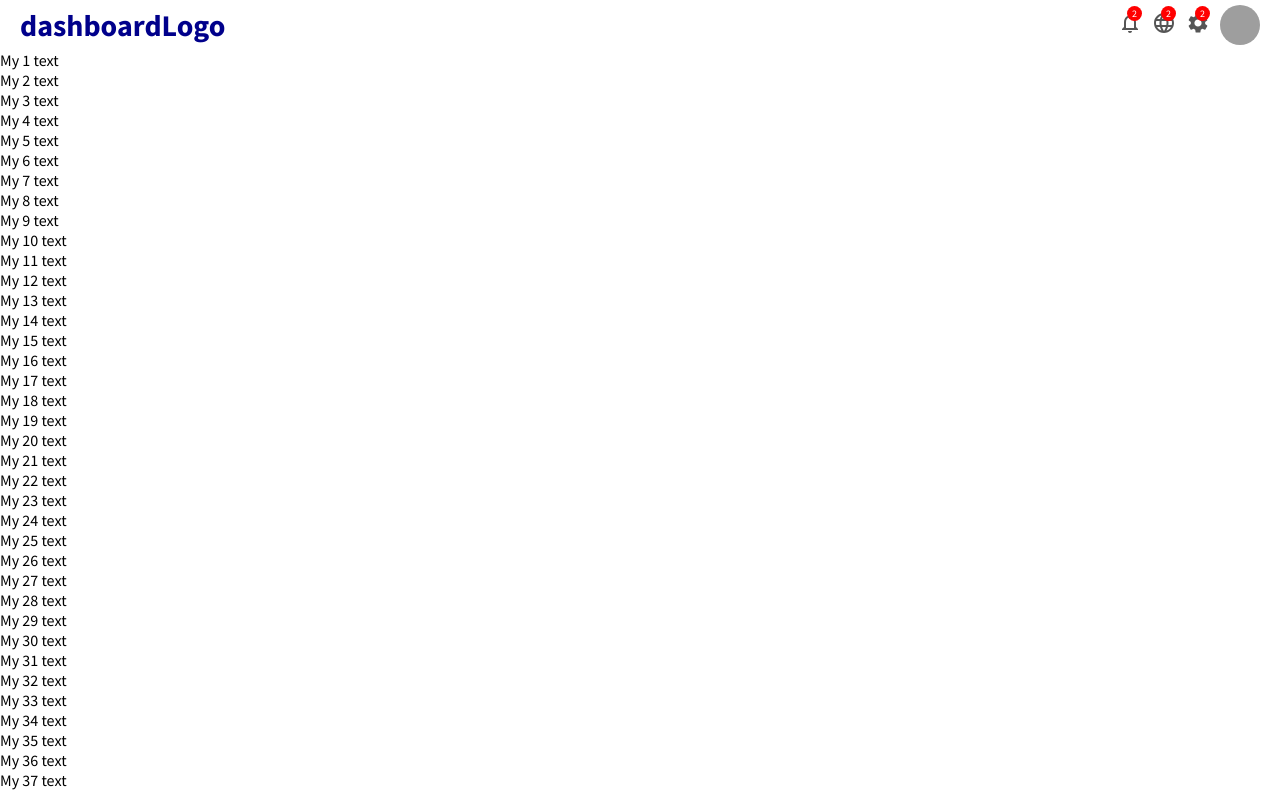
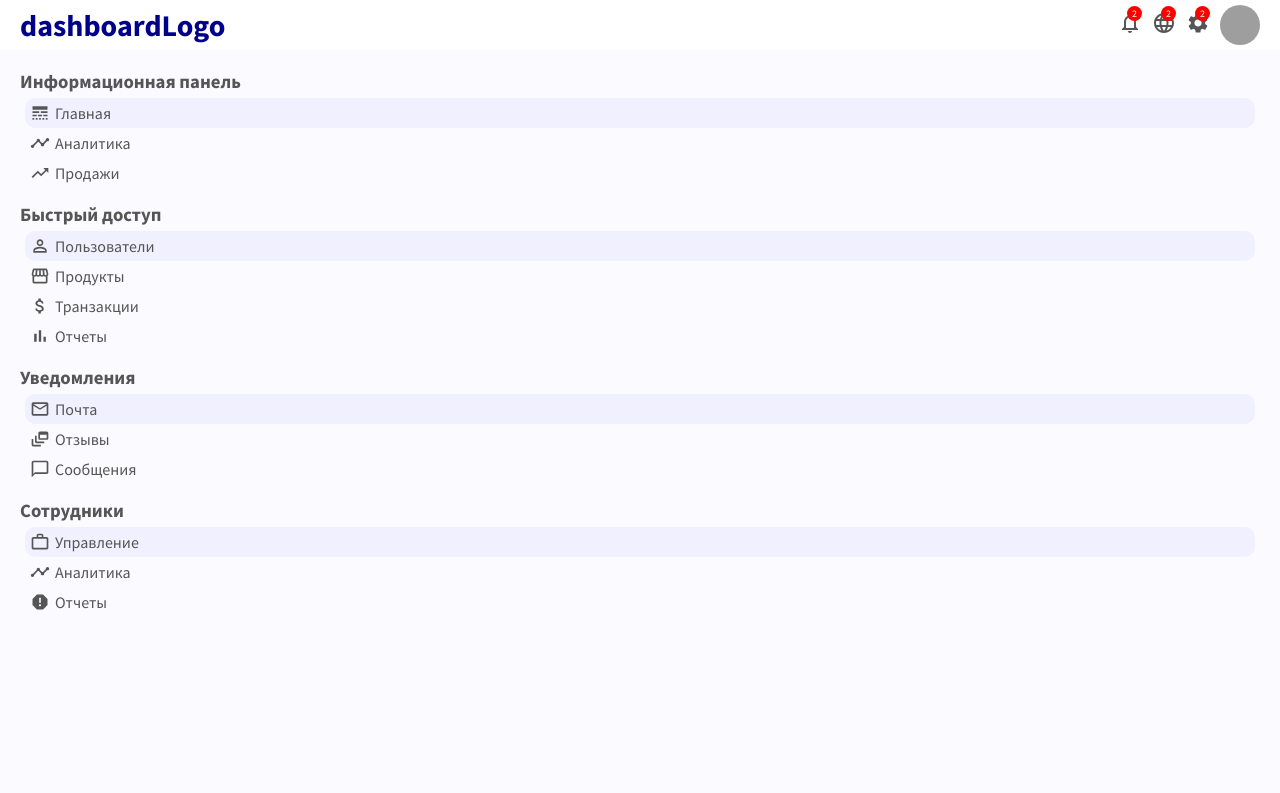
Before and after one commit to EvanBond7/dashboard-react, a React (Create React App) app: page / in a window 1280 px wide. Shown: the top 793 px of the page. Built offline with nearby package versions, Linux system fonts and the light colour scheme; grey boxes are pictures that could not be loaded; the HTML template or start-up script is replaced by a standard one.

Commit message:
create sidebar component

```diff
--- a/src/App.js
+++ b/src/App.js
@@ -1,59 +1,14 @@
+import Sidebar from './components/Sidebar/Sidebar';
 import Topbar from './components/Topbar/Topbar';
+import './app.css';
 
 function App() {
   return (
     <div>
       <Topbar />
-      <div className='item'>My 1 text</div>
-      <div className='item'>My 2 text</div>
-      <div className='item'>My 3 text</div>
-      <div className='item'>My 4 text</div>
-      <div className='item'>My 5 text</div>
-      <div className='item'>My 6 text</div>
-      <div className='item'>My 7 text</div>
-      <div className='item'>My 8 text</div>
-      <div className='item'>My 9 text</div>
-      <div className='item'>My 10 text</div>
-      <div className='item'>My 11 text</div>
-      <div className='item'>My 12 text</div>
-      <div className='item'>My 13 text</div>
-      <div className='item'>My 14 text</div>
-      <div className='item'>My 15 text</div>
-      <div className='item'>My 16 text</div>
-      <div className='item'>My 17 text</div>
-      <div className='item'>My 18 text</div>
-      <div className='item'>My 19 text</div>
-      <div className='item'>My 20 text</div>
-      <div className='item'>My 21 text</div>
-      <div className='item'>My 22 text</div>
-      <div className='item'>My 23 text</div>
-      <div className='item'>My 24 text</div>
-      <div className='item'>My 25 text</div>
-      <div className='item'>My 26 text</div>
-      <div className='item'>My 27 text</div>
-      <div className='item'>My 28 text</div>
-      <div className='item'>My 29 text</div>
-      <div className='item'>My 30 text</div>
-      <div className='item'>My 31 text</div>
-      <div className='item'>My 32 text</div>
-      <div className='item'>My 33 text</div>
-      <div className='item'>My 34 text</div>
-      <div className='item'>My 35 text</div>
-      <div className='item'>My 36 text</div>
-      <div className='item'>My 37 text</div>
-      <div className='item'>My 38 text</div>
-      <div className='item'>My 39 text</div>
-      <div className='item'>My 40 text</div>
-      <div className='item'>My 41 text</div>
-      <div className='item'>My 42 text</div>
-      <div className='item'>My 43 text</div>
-      <div className='item'>My 44 text</div>
-      <div className='item'>My 45 text</div>
-      <div className='item'>My 46 text</div>
-      <div className='item'>My 47 text</div>
-      <div className='item'>My 48 text</div>
-      <div className='item'>My 49 text</div>
-      <div className='item'>My 50 text</div>
+      <div className='container'>
+        <Sidebar />
+      </div>
     </div>
   );
 }
--- /dev/null
+++ b/src/app.css
@@ -0,0 +1,3 @@
+.container {
+  display: flex;
+}
--- /dev/null
+++ b/src/components/Sidebar/Sidebar.jsx
@@ -0,0 +1,97 @@
+import React from 'react';
+import {
+  AttachMoney,
+  BarChart,
+  ChatBubbleOutline,
+  DynamicFeed,
+  LineStyle,
+  MailOutline,
+  PermIdentity,
+  Report,
+  Storefront,
+  Timeline,
+  TrendingUp,
+  WorkOutline,
+} from '@material-ui/icons';
+import './sidebar.css';
+
+export default function Sidebar() {
+  return (
+    <div className='sidebar'>
+      <div className='sidebar-wrapper'>
+        <div className='sidebar-menu'>
+          <h3 className='siderbar-title'>Информационная панель</h3>
+          <ul className='sidebar-list'>
+            <li className='sidebar-list-item active'>
+              <LineStyle className='sidebar-icon' />
+              Главная
+            </li>
+            <li className='sidebar-list-item'>
+              <Timeline className='sidebar-icon' />
+              Аналитика
+            </li>
+            <li className='sidebar-list-item'>
+              <TrendingUp className='sidebar-icon' />
+              Продажи
+            </li>
+          </ul>
+        </div>
+        <div className='sidebar-menu'>
+          <h3 className='siderbar-title'>Быстрый доступ</h3>
+          <ul className='sidebar-list'>
+            <li className='sidebar-list-item active'>
+              <PermIdentity className='sidebar-icon' />
+              Пользователи
+            </li>
+            <li className='sidebar-list-item'>
+              <Storefront className='sidebar-icon' />
+              Продукты
+            </li>
+            <li className='sidebar-list-item'>
+              <AttachMoney className='sidebar-icon' />
+              Транзакции
+            </li>
+            <li className='sidebar-list-item'>
+              <BarChart className='sidebar-icon' />
+              Отчеты
+            </li>
+          </ul>
+        </div>
+        <div className='sidebar-menu'>
+          <h3 className='siderbar-title'>Уведомления</h3>
+          <ul className='sidebar-list'>
+            <li className='sidebar-list-item active'>
+              <MailOutline className='sidebar-icon' />
+              Почта
+            </li>
+            <li className='sidebar-list-item'>
+              <DynamicFeed className='sidebar-icon' />
+              Отзывы
+            </li>
+            <li className='sidebar-list-item'>
+              <ChatBubbleOutline className='sidebar-icon' />
+              Сообщения
+            </li>
+          </ul>
+        </div>
+        <div className='sidebar-menu'>
+          <h3 className='siderbar-title'>Сотрудники</h3>
+          <ul className='sidebar-list'>
+            <li className='sidebar-list-item active'>
+              <WorkOutline className='sidebar-icon' />
+              Управление
+            </li>
+            <li className='sidebar-list-item'>
+              <Timeline className='sidebar-icon' />
+              Аналитика
+            </li>
+            <li className='sidebar-list-item'>
+              <Report className='sidebar-icon' />
+              Отчеты
+            </li>
+          </ul>
+        </div>
+      </div>
+    </div>
+  );
+}
--- /dev/null
+++ b/src/components/Sidebar/sidebar.css
@@ -0,0 +1,44 @@
+.sidebar {
+  background-color: rgb(251, 251, 255);
+  flex: 1;
+  height: calc(100vh - 50px);
+  position: sticky;
+  top: 50px;
+}
+
+.sidebar-wrapper {
+  padding: 20px;
+  color: #555;
+}
+
+.sidebar-menu {
+  margin-bottom: 10px;
+}
+
+.sidebar-title {
+  color: rgb(187, 186, 186);
+  font-size: 13px;
+}
+
+.sidebar-list {
+  list-style: none;
+  padding: 5px;
+}
+
+.sidebar-list-item {
+  align-items: center;
+  cursor: pointer;
+  display: flex;
+  padding: 5px;
+  border-radius: 10px;
+}
+
+.sidebar-list-item.active,
+.sidebar-list-item:hover {
+  background-color: rgb(240, 240, 255);
+}
+
+.sidebar-icon {
+  margin-right: 5px;
+  font-size: 20px !important;
+}
--- a/src/components/Topbar/Topbar.jsx
+++ b/src/components/Topbar/Topbar.jsx
@@ -25,6 +25,7 @@ export default function Topbar() {
           <img
             src='https://avataaars.io/?avatarStyle=Transparent&topType=ShortHairDreads01&accessoriesType=Round&hairColor=Blonde&facialHairType=BeardLight&facialHairColor=BrownDark&clotheType=CollarSweater&clotheColor=Gray02&eyeType=Wink&eyebrowType=RaisedExcitedNatural&mouthType=Default&skinColor=Tanned'
             className='top-avatar'
+            alt="avatar"
           />
         </div>
       </div>
```
